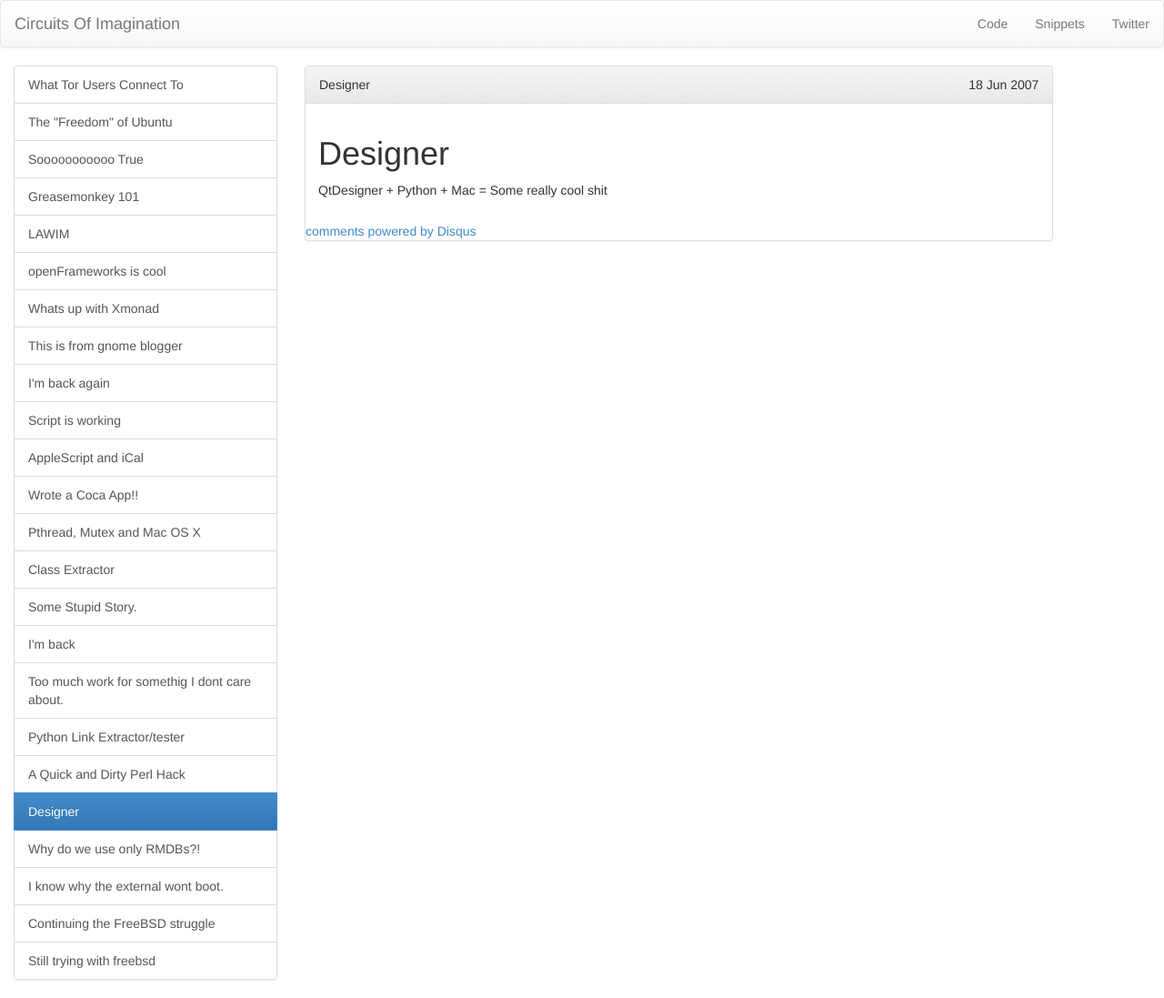
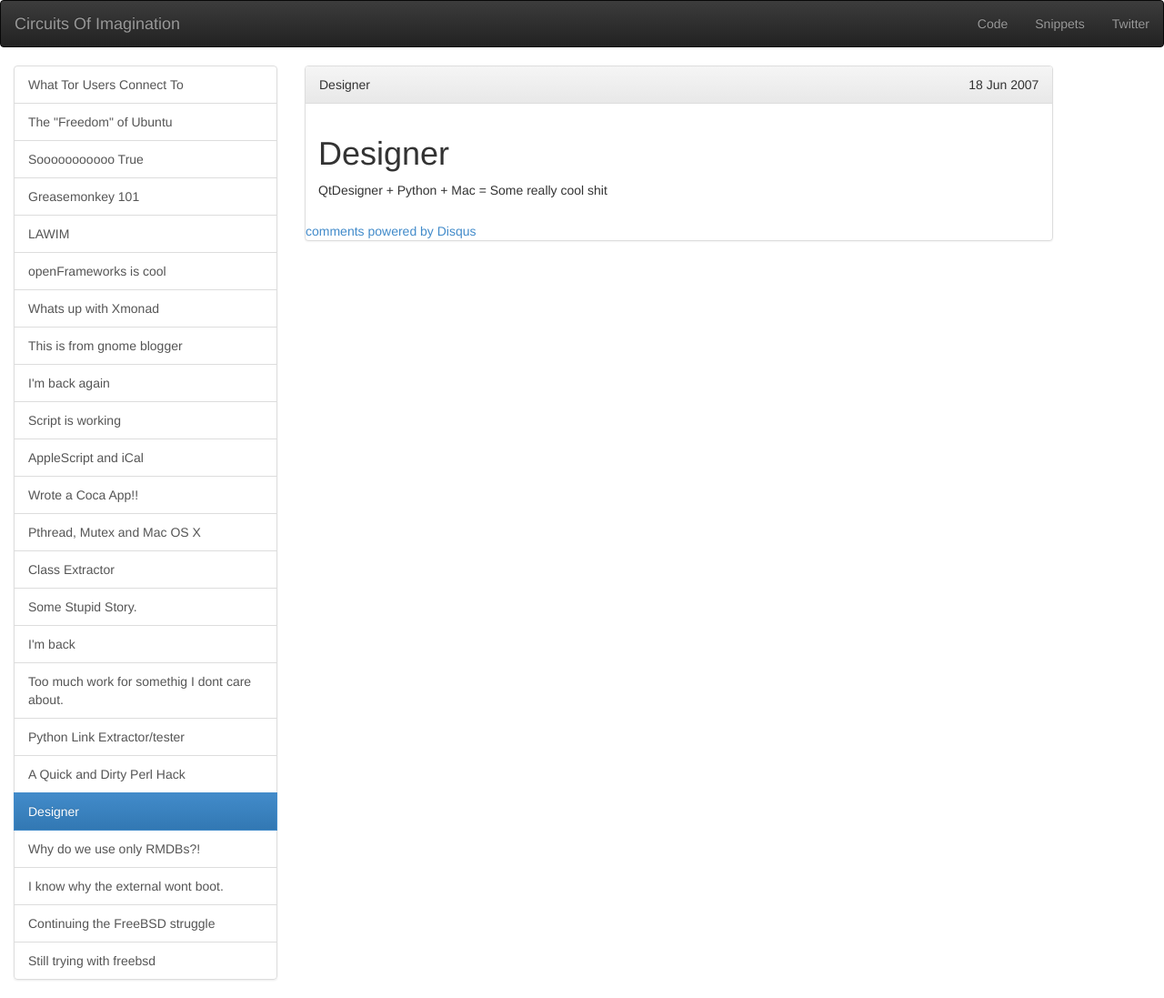
Before and after one commit to tantalum/tantalum.github.io, a Jekyll site: the page built from _posts/2007-06-18-Designer.markdown, in a window 1280 px wide. Shown: the whole page at 91% size. Built offline with Jekyll 4.4.1, drawn with Linux system fonts in a browser that asks for light colours; Markdown is read by kramdown in place of the engine named in the settings; comment, search, counter and statistics services are not loaded.

Commit message:
Inverse navbar

```diff
--- a/_layouts/default.html
+++ b/_layouts/default.html
@@ -28,7 +28,7 @@
   </head>
   <body>
     <!-- Top Bar -->
-    <nav class="navbar navbar-default" role="navigation">
+    <nav class="navbar navbar-inverse" role="navigation">
       <section class="middle tab-bar-section">
         <a href="/" class="navbar-brand">Circuits Of Imagination</a>
       </section>
```
